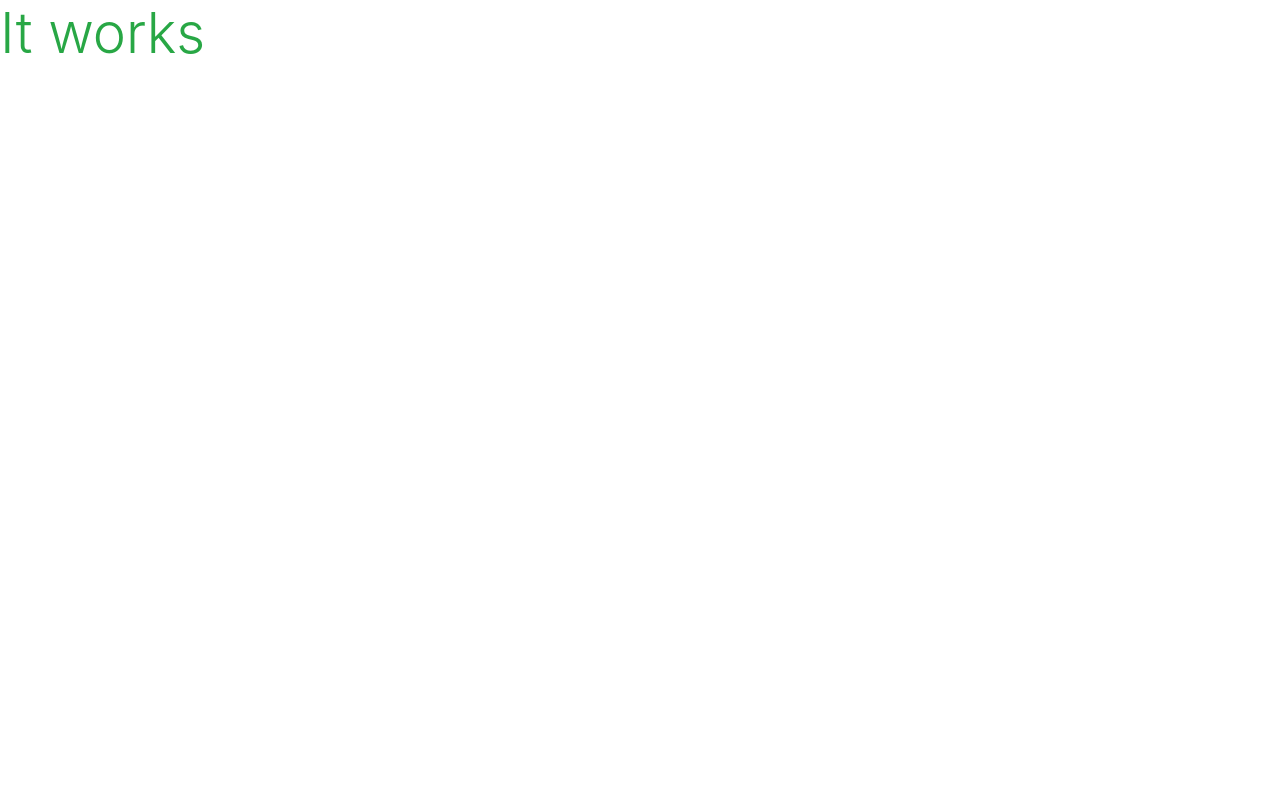
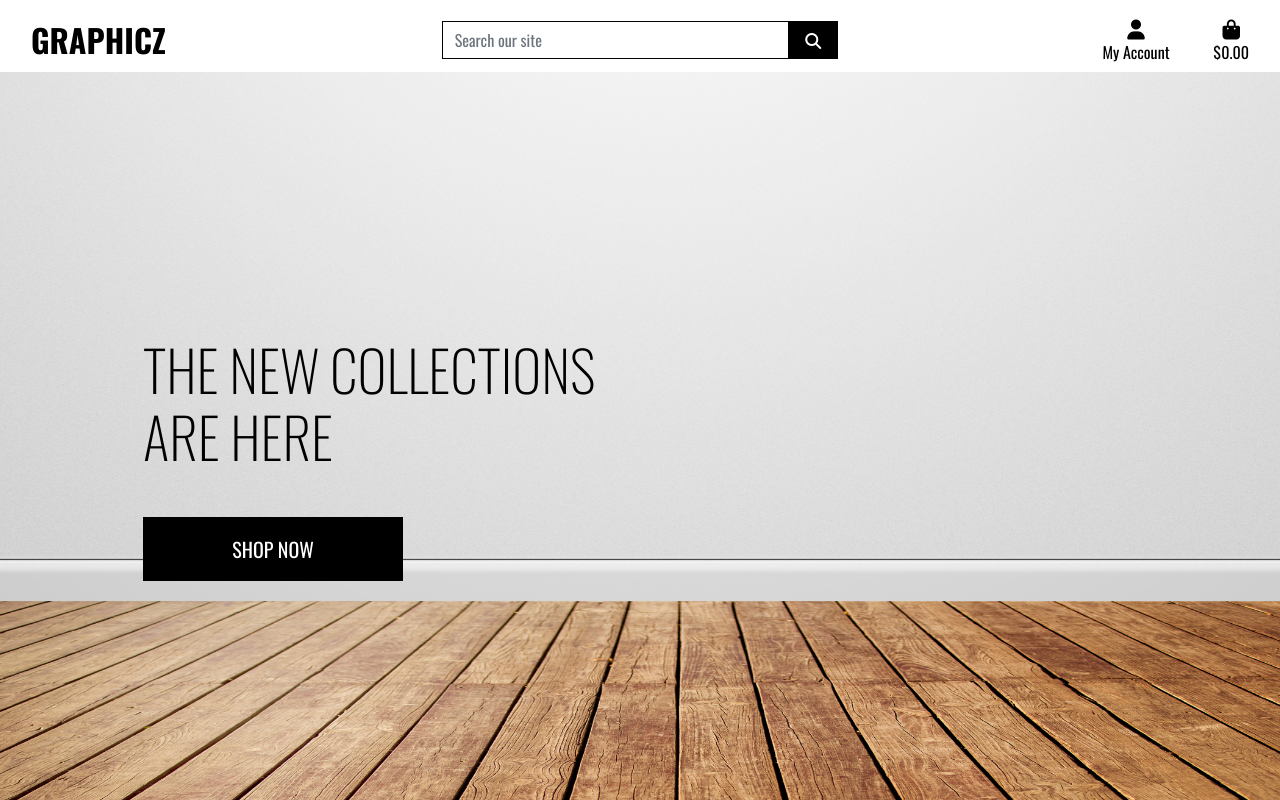
Before and after one commit to Baynuts/graphics, a Django app: page / in a window 1280 px wide. Before the commit the page is almost empty. Run offline with Django 3.2, Linux system fonts and the light colour scheme; some libraries are stand-ins or nearby versions.

Commit message:
Set static files and upload homepage image

```diff
--- a/graphics_project/settings.py
+++ b/graphics_project/settings.py
@@ -147,3 +147,7 @@ USE_TZ = True
 # https://docs.djangoproject.com/en/3.0/howto/static-files/
 
 STATIC_URL = '/static/'
+STATICFILES_DIRS = (os.path.join(BASE_DIR, 'static' ), )
+
+MEDIA_URL = '/media/'
+MEDIA_ROOT = os.path.join(BASE_DIR, 'media')
--- a/graphics_project/urls.py
+++ b/graphics_project/urls.py
@@ -15,9 +15,11 @@ Including another URLconf
 """
 from django.contrib import admin
 from django.urls import path, include
+from django.conf import settings
+from django.conf.urls.static import static
 
 urlpatterns = [
     path('admin/', admin.site.urls),
     path('accounts/', include('allauth.urls')),
     path('', include('home.urls')),
-]
+] + static(settings.MEDIA_URL, document_root=settings.MEDIA_ROOT)
--- a/home/templates/home/index.html
+++ b/home/templates/home/index.html
@@ -1,8 +1,28 @@
+
 {% extends "base.html" %}
 {% load static %}
 
+{% block page_header %}
+    <div class="container header-container">
+        <div class="row">
+            <div class="col"></div>
+        </div>
+    </div>
+{% endblock %}
+
 {% block content %}
-
-<h1 class="display-4 text-success">It works</h1>
-
+    <div class="container h-100">
+        <div class="row h-100">
+            <div class="col-7 col-md-6 my-auto">
+                <h1 class="display-4 logo-font text-black">
+                    The new collections are here
+                </h1>
+                <div class="my-5">
+                    <h4>
+                        <a href="" class="shop-now-button btn btn-lg rounded-0 text-uppercase py-3">Shop Now</a>
+                    </h4>
+                </div>
+            </div>
+        </div>
+    </div>
 {% endblock %}
--- a/home/urls.py
+++ b/home/urls.py
@@ -1,4 +1,3 @@
-
 from django.contrib import admin
 from django.urls import path
 from . import views
--- /dev/null
+++ b/static/css/base.css
@@ -0,0 +1,82 @@
+html {
+    height: 100%;
+}
+
+body {
+    background: url('/media/homepage_background.jpg') no-repeat center center fixed;
+    background-size: cover;
+    height: calc(100vh - 164px);
+    color: #555;
+    font-family: 'Oswald';
+}
+
+
+/* from Bulma */
+.icon {
+    align-items: center;
+    display: inline-flex;
+    justify-content: center;
+    height: 1.5rem;
+    width: 1.5rem;
+}
+
+.logo-font {
+    text-transform: uppercase;
+}
+
+.main-logo-link {
+    width: fit-content;
+}
+
+.shop-now-button {
+    background: black;
+    color: white;
+    min-width: 260px;
+}
+
+.btn-black {
+    background: black;
+    color: white;
+}
+
+.shop-now-button:hover,
+.shop-now-button:active,
+.shop-now-button:focus,
+.btn-black:hover,
+.btn-black:active,
+.btn-black:focus {
+    background: #222;
+    color: white;
+}
+
+.text-black {
+    color: #000 !important;
+}
+
+.border-black {
+    border: 1px solid black !important;
+}
+
+/* -------------------------------- Media Queries */
+
+/* Slightly larger container on xl screens */
+@media (min-width: 1200px) {
+  .container {
+    max-width: 80%;
+  }
+}
+
+/* fixed top navbar only on medium and up */
+@media (min-width: 992px) {
+    .fixed-top-desktop-only {
+        position: fixed;
+        top: 0;
+        right: 0;
+        left: 0;
+        z-index: 1030;
+    }
+
+    .header-container {
+        padding-top: 164px;
+    }
+}
--- a/templates/base.html
+++ b/templates/base.html
@@ -14,6 +14,9 @@
 
     {% block corecss %}
     <link rel="stylesheet" href="https://stackpath.bootstrapcdn.com/bootstrap/4.5.0/css/bootstrap.min.css" integrity="sha384-9aIt2nRpC12Uk9gS9baDl411NQApFmC26EwAOH8WgZl5MYYxFfc+NcPb1dKGj7Sk" crossorigin="anonymous">
+    <link href="https://fonts.googleapis.com/css2?family=Oswald:wght@200;400;700&display=swap" rel="stylesheet">
+    <link rel="stylesheet" href="{% static 'css/base.css' %}">
+
     {% endblock %}
 
     {% block extra_css %}
@@ -23,6 +26,7 @@
     <script src="https://code.jquery.com/jquery-3.5.1.slim.min.js" integrity="sha384-DfXdz2htPH0lsSSs5nCTpuj/zy4C+OGpamoFVy38MVBnE+IbbVYUew+OrCXaRkfj" crossorigin="anonymous"></script>
     <script src="https://cdn.jsdelivr.net/npm/popper.js@1.16.0/dist/umd/popper.min.js" integrity="sha384-Q6E9RHvbIyZFJoft+2mJbHaEWldlvI9IOYy5n3zV9zzTtmI3UksdQRVvoxMfooAo" crossorigin="anonymous"></script>
     <script src="https://stackpath.bootstrapcdn.com/bootstrap/4.5.0/js/bootstrap.min.js" integrity="sha384-OgVRvuATP1z7JjHLkuOU7Xw704+h835Lr+6QL9UvYjZE3Ipu6Tp75j7Bh/kR0JKI" crossorigin="anonymous"></script>
+    <script src="https://kit.fontawesome.com/e71c038937.js" crossorigin="anonymous"></script>
     {% endblock %}
 
     {% block extra_js %}
@@ -31,7 +35,67 @@
     <title>Graphicz {% block extra_title %}{% endblock %}</title>
   </head>
   <body>
-    <header class="container-fluid fixed-top"></header>
+     <header class="container-fluid fixed-top">
+        <div id="topnav" class="row bg-white pt-lg-2 d-none d-lg-flex">
+            <div class="col-12 col-lg-4 my-auto py-1 py-lg-0 text-center text-lg-left">
+                <a href="{% url 'home' %}" class="nav-link main-logo-link">
+                    <h2 class="logo-font text-black my-0"><strong>Graphicz</strong></h2>
+                </a>
+            </div>
+            <div class="col-12 col-lg-4 my-auto py-1 py-lg-0">
+                <form method="GET" action="">
+                    <div class="input-group w-100">
+                        <input class="form-control border border-black rounded-0" type="text" name="q" placeholder="Search our site">
+                        <div class="input-group-append">
+                            <button class="form-control btn btn-black border border-black rounded-0" type="submit">
+                                <span class="icon">
+                                    <i class="fas fa-search"></i>
+                                </span>
+                            </button>
+                        </div>
+                    </div>
+                </form>
+            </div>
+            <div class="col-12 col-lg-4 my-auto py-1 py-lg-0">
+                <ul class="list-inline list-unstyled text-center text-lg-right my-0">
+                    <li class="list-inline-item dropdown">
+                        <a class="text-black nav-link" href="#" id="user-options" data-toggle="dropdown" aria-haspopup="true" aria-expanded="false">
+                            <div class="text-center">
+                                <div><i class="fas fa-user fa-lg"></i></div>
+                                <p class="my-0">My Account</p>
+                            </div>
+                        </a>
+                        <div class="dropdown-menu border-0" aria-labelledby="user-options">
+                            {% if request.user.is_authenticated %}
+                                {% if request.user.is_superuser %}
+                                    <a href="" class="dropdown-item">Product Management</a>
+                                {% endif %}
+                                <a href="" class="dropdown-item">My Profile</a>
+                                <a href="{% url 'account_logout' %}" class="dropdown-item">Logout</a>
+                            {% else %}
+                                <a href="{% url 'account_signup' %}" class="dropdown-item">Register</a>
+                                <a href="{% url 'account_login' %}" class="dropdown-item">Login</a>
+                            {% endif %}
+                        </div>
+                    </li>
+                    <li class="list-inline-item">
+                        <a class="{% if grand_total %}text-info font-weight-bold{% else %}text-black{% endif %} nav-link" href="">
+                            <div class="text-center">
+                                <div><i class="fas fa-shopping-bag fa-lg"></i></div>
+                                <p class="my-0">
+                                    {% if grand_total %}
+                                        ${{ grand_total|floatformat:2 }}
+                                    {% else %}
+                                        $0.00
+                                    {% endif %}
+                                </p>
+                            </div>
+                        </a>
+                    </li>
+                </ul>
+            </div>
+        </div>
+    </header>
     {% if messages %}
         <div class="message-container"></div>
     {% endif %}
```
Also changed, not shown: home/views.py (line endings or trailing spaces), media/homepage_background.jpg (added).
